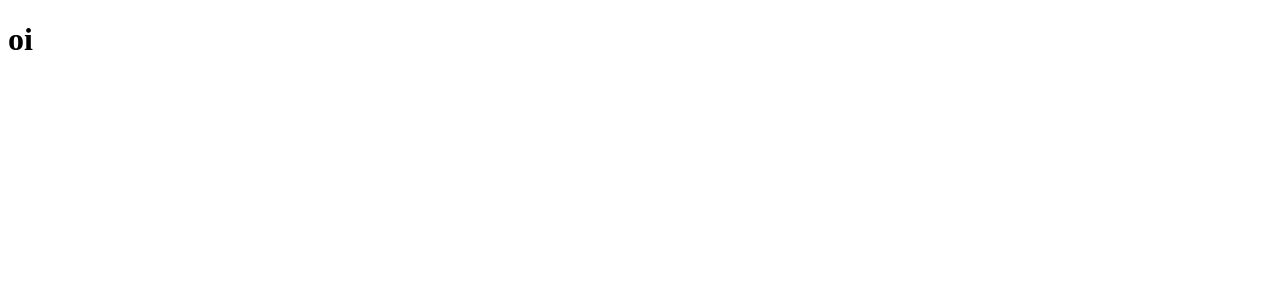
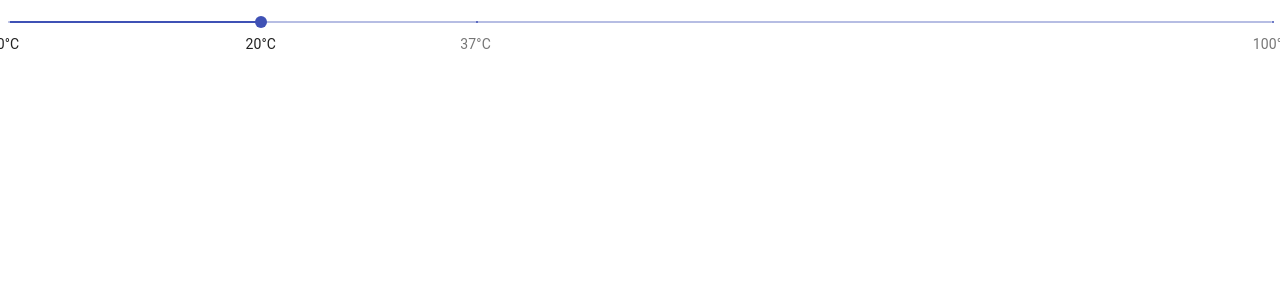
Before and after one commit to krgt/nextjs-mui-admin-template, a Next.js app: page / in a window 1280 px wide. Shown: the top 300 px of the page. Built offline with nearby package versions, Linux system fonts and the light colour scheme.

Commit message:
chore: add material-ui

```diff
--- a/pages/index.tsx
+++ b/pages/index.tsx
@@ -1,15 +1,46 @@
 import Head from 'next/head'
+import Slider from '@material-ui/core/Slider'
 
 const Home: React.FC = () => {
+  const marks = [
+    {
+      value: 0,
+      label: '0°C'
+    },
+    {
+      value: 20,
+      label: '20°C'
+    },
+    {
+      value: 37,
+      label: '37°C'
+    },
+    {
+      value: 100,
+      label: '100°C'
+    }
+  ]
+
+  function valuetext(value) {
+    return `${value}°C`
+  }
+
   return (
     <div>
       <Head>
-        <title>Create Next App</title>
+        <title>NextJS Mui Admin Template</title>
         <link rel="icon" href="/favicon.ico" />
       </Head>
 
       <main>
-        <h1>oi</h1>
+        <Slider
+        defaultValue={20}
+        getAriaValueText={valuetext}
+        aria-labelledby="discrete-slider-custom"
+        step={10}
+        valueLabelDisplay="auto"
+        marks={marks}
+      />
       </main>
     </div>
   )
```
Also changed, not shown: package.json (+7 -1 lines), 1 other file (tests, documents, lock files or other folders).
